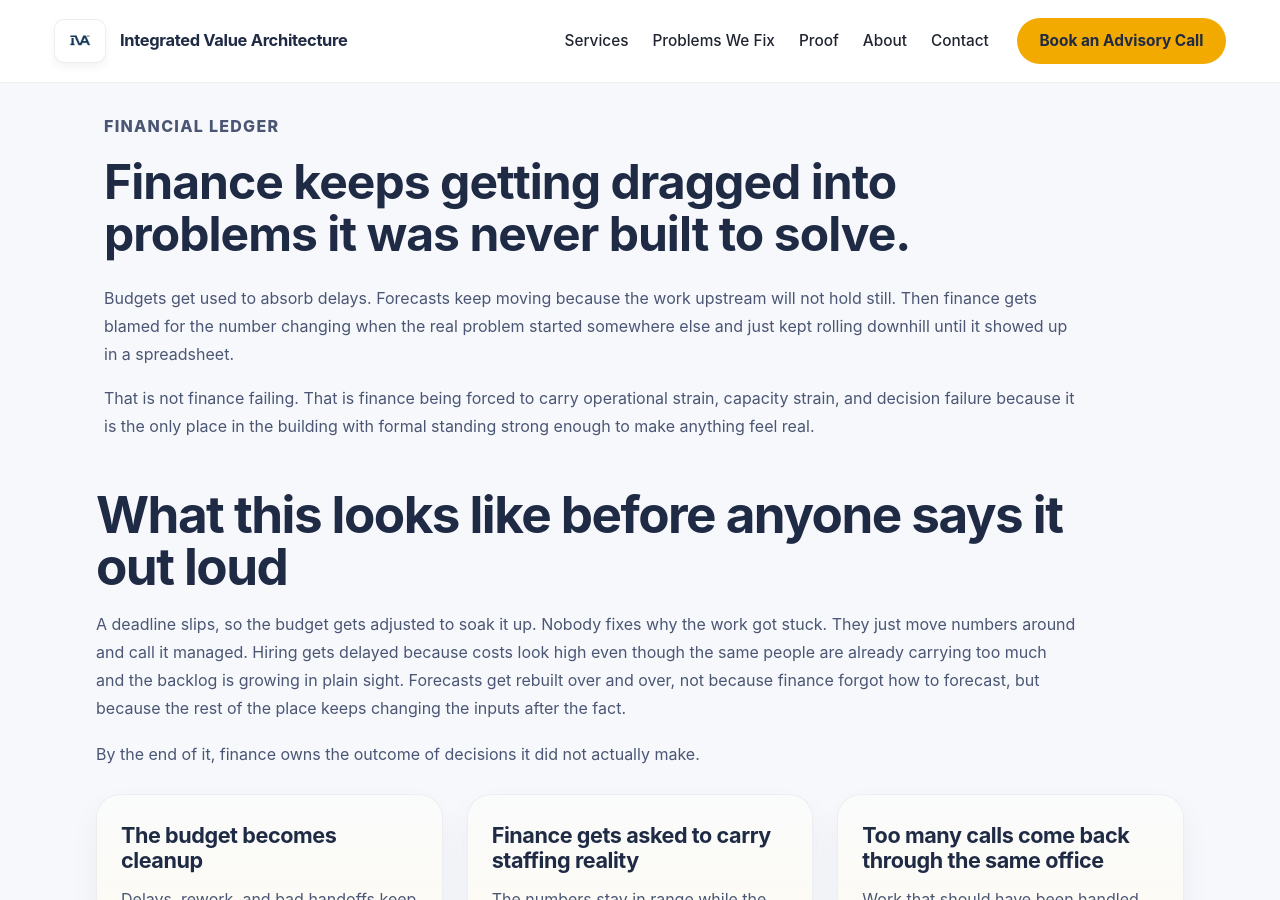
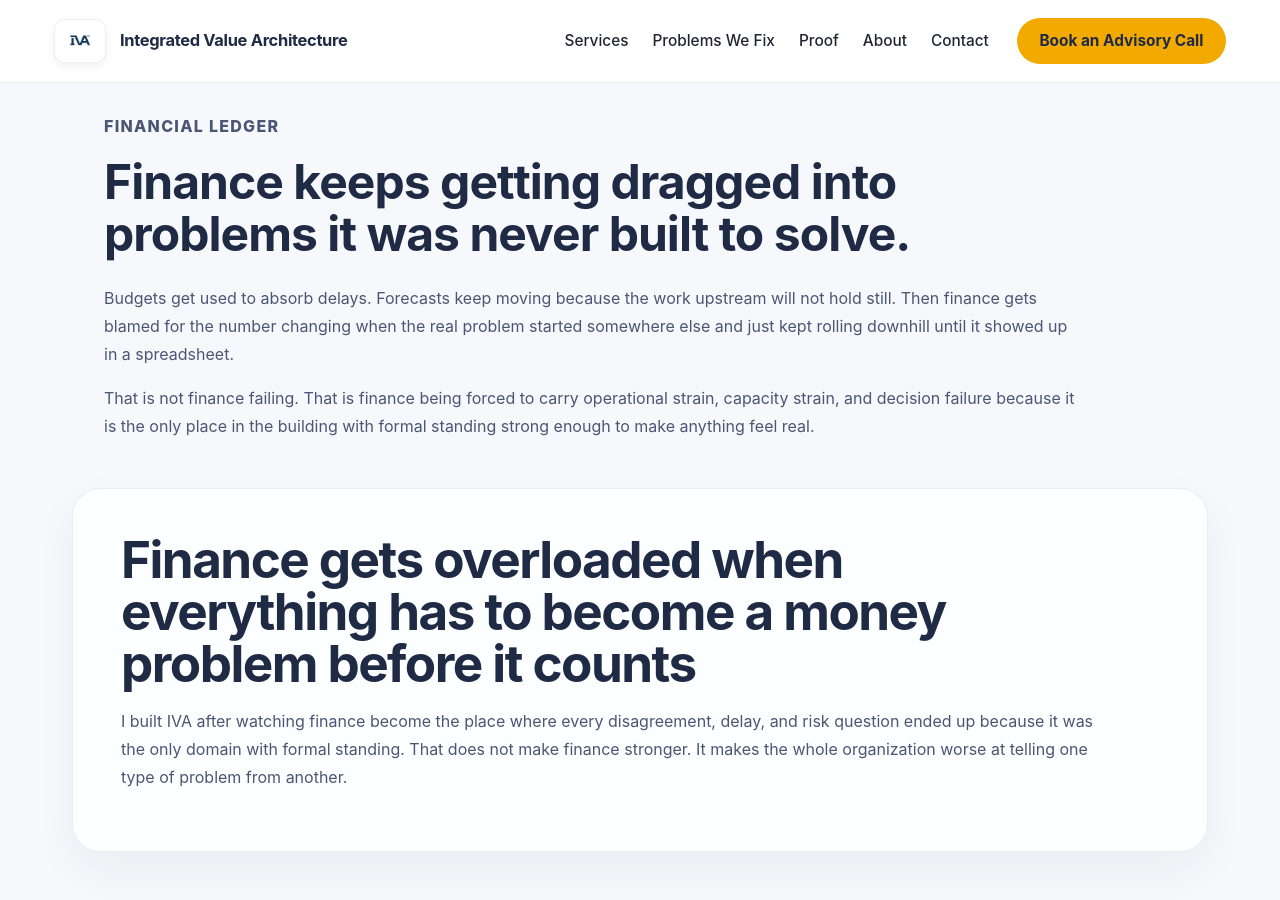
Before and after one commit to efost7873/integratedvaluearchitecture.com, a Jekyll site: the page built from finance.html, in a window 1280 px wide and 900 px high. Built offline with Jekyll 4.4.1, drawn with Linux system fonts in a browser that asks for light colours.

Commit message:
Update finance.html

```diff
--- a/finance.html
+++ b/finance.html
@@ -1,7 +1,7 @@
 ---
 layout: default
-title: Financial Ledger | Integrated Value Architecture
-description: The Financial Ledger keeps money clear, disciplined, and auditable without forcing finance to absorb every operational, staffing, and governance failure in the building.
+title: Financial Ledger | Financial Oversight Without Making Finance Carry Everything | IVA
+description: The Financial Ledger keeps money clear, disciplined, and auditable without forcing finance to absorb every operational, capacity, learning, or public problem in the organization.
 permalink: /finance/
 schema_type: WebPage
 ---
@@ -18,6 +18,17 @@ schema_type: WebPage
     </p>
   </div>
 </section>
+
+<section class="section alt">
+  <div class="container narrow">
+    <h2>Finance gets overloaded when everything has to become a money problem before it counts</h2>
+    <p>
+      I built IVA after watching finance become the place where every disagreement, delay, and risk question ended up because it was the only domain with formal standing. That does not make finance stronger. It makes the whole organization worse at telling one type of problem from another.
+    </p>
+  </div>
+</section>
+
+
 
 <section class="section">
   <div class="container narrow">
```
